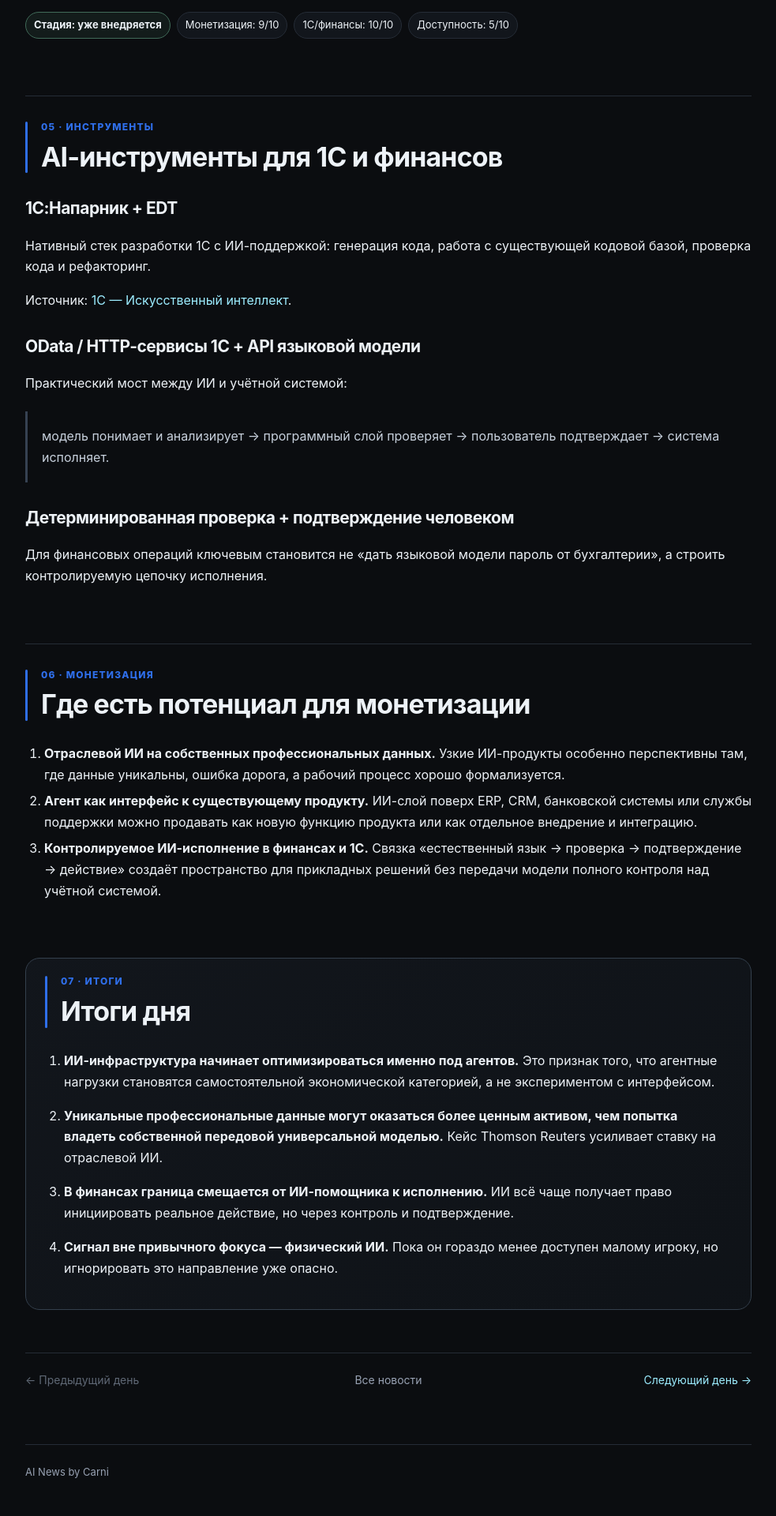
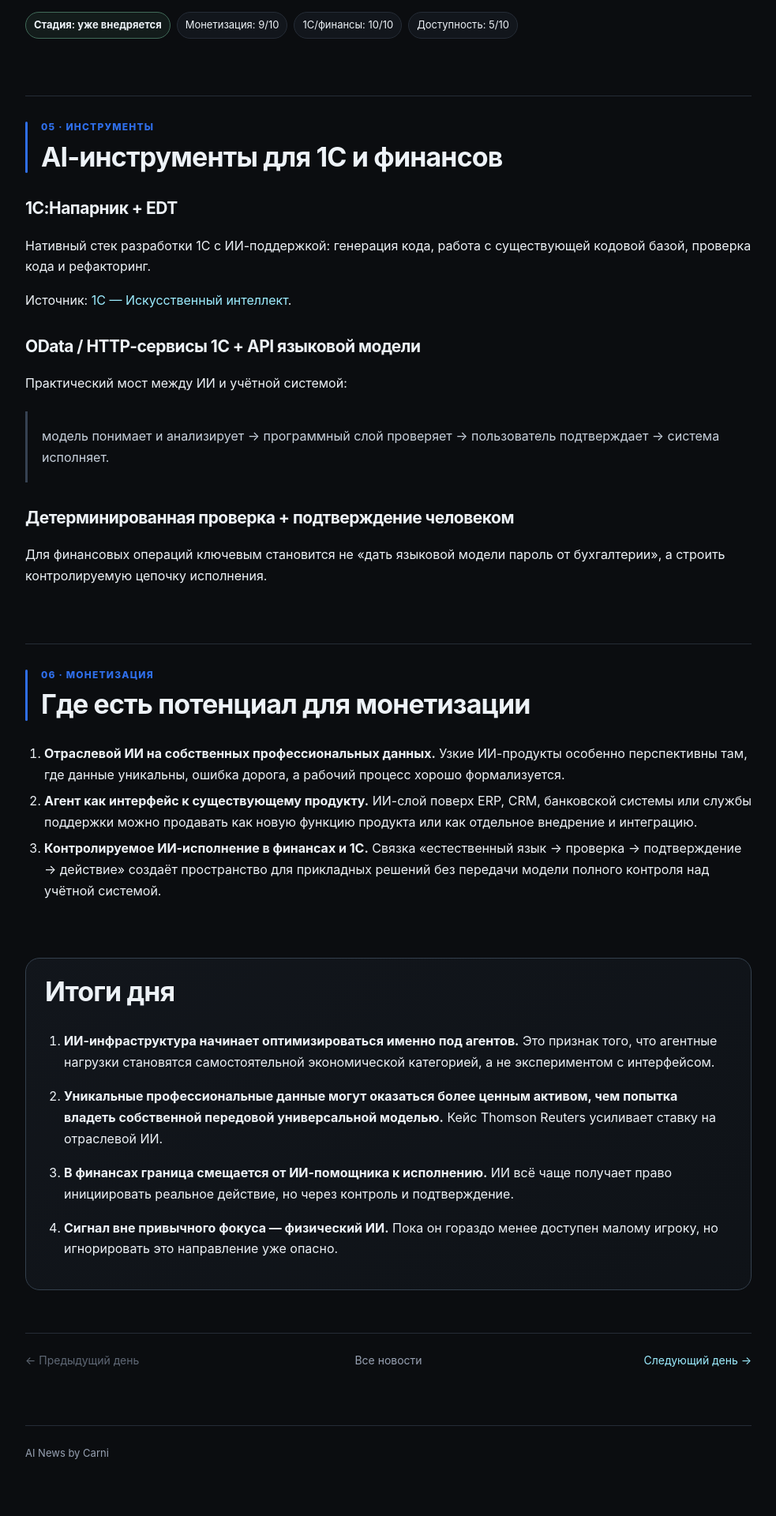
Before and after one commit to DmitryCarni/ai-news-by-carni, a Jekyll site: the page built from daily/2026-08-24.md, in a window 1280 px wide. Shown: the part 3636-5556 px from the top of the page at 79% size, without its empty margins (148-1131 px from the left). Built offline with Jekyll 4.4.1, drawn with Linux system fonts in a browser that asks for light colours; after the commit the page ends 5532 px from its top, so only the background shows below that.

Commit message:
Simplify conclusions visual treatment

```diff
--- a/assets/css/style.css
+++ b/assets/css/style.css
@@ -96,9 +96,7 @@ h3{font-size:21px;margin-top:32px}
 .stage-noise{border-color:#4c5562;background:rgba(76,85,98,.16);color:var(--muted)}
 .callout{border-left:3px solid var(--accent);background:var(--panel);padding:16px 18px;margin:22px 0;border-radius:0 12px 12px 0}
 .conclusions{margin:72px 0 0;padding:4px 24px 22px;border:1px solid var(--conclusions-line);border-radius:var(--radius);background:linear-gradient(145deg,var(--conclusions-from),var(--conclusions-to));transition:background .2s ease,border-color .2s ease}
-.conclusions h2{position:relative;margin-top:18px;border-top:0;padding:0 0 0 20px}
-.conclusions h2::before{content:"07 · ИТОГИ";display:block;margin:0 0 10px;color:var(--section-accent);font-size:12px;line-height:1.2;letter-spacing:.1em;text-transform:uppercase;font-weight:800}
-.conclusions h2::after{content:"";position:absolute;left:0;top:0;bottom:0;width:3px;border-radius:999px;background:var(--section-accent)}
+.conclusions h2{margin-top:18px;border-top:0;padding:0}
 .conclusions li{margin:12px 0}
 .day-nav{display:grid;grid-template-columns:1fr auto 1fr;align-items:center;gap:16px;margin-top:54px;padding-top:22px;border-top:1px solid var(--line);font-size:14px}
 .day-nav>*:last-child{text-align:right}
@@ -163,7 +161,6 @@ h2#monetization::before{content:"06 · МОНЕТИЗАЦИЯ"}
   h2#finance-tools::after,
   h2#monetization::after{top:26px}
   .conclusions{margin-top:58px;padding:4px 16px 18px}
-  .conclusions h2{padding-left:16px}
   .day-nav{grid-template-columns:1fr;gap:8px}
   .day-nav>*:last-child,.day-nav .archive{text-align:left}
 }
```
